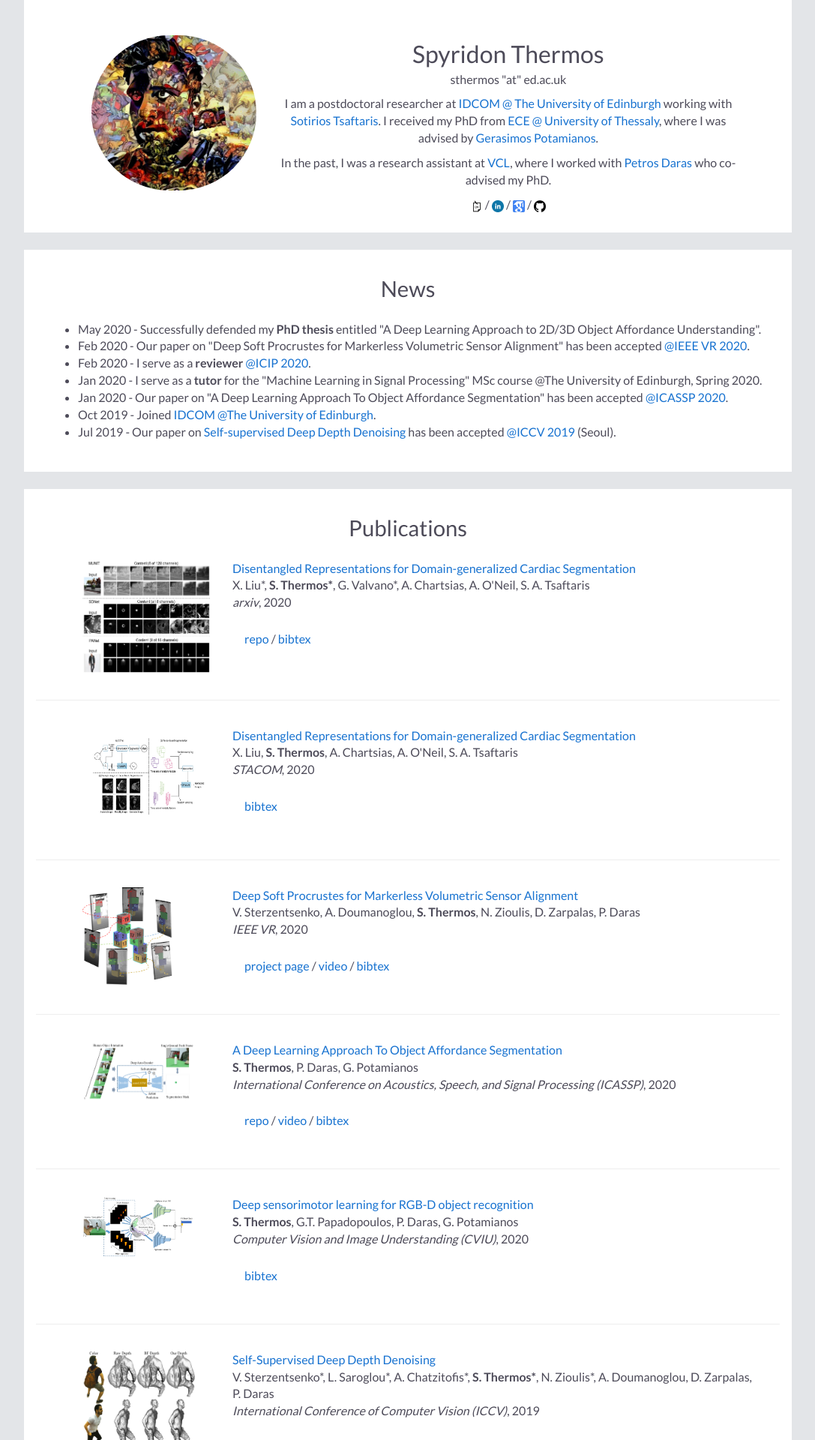
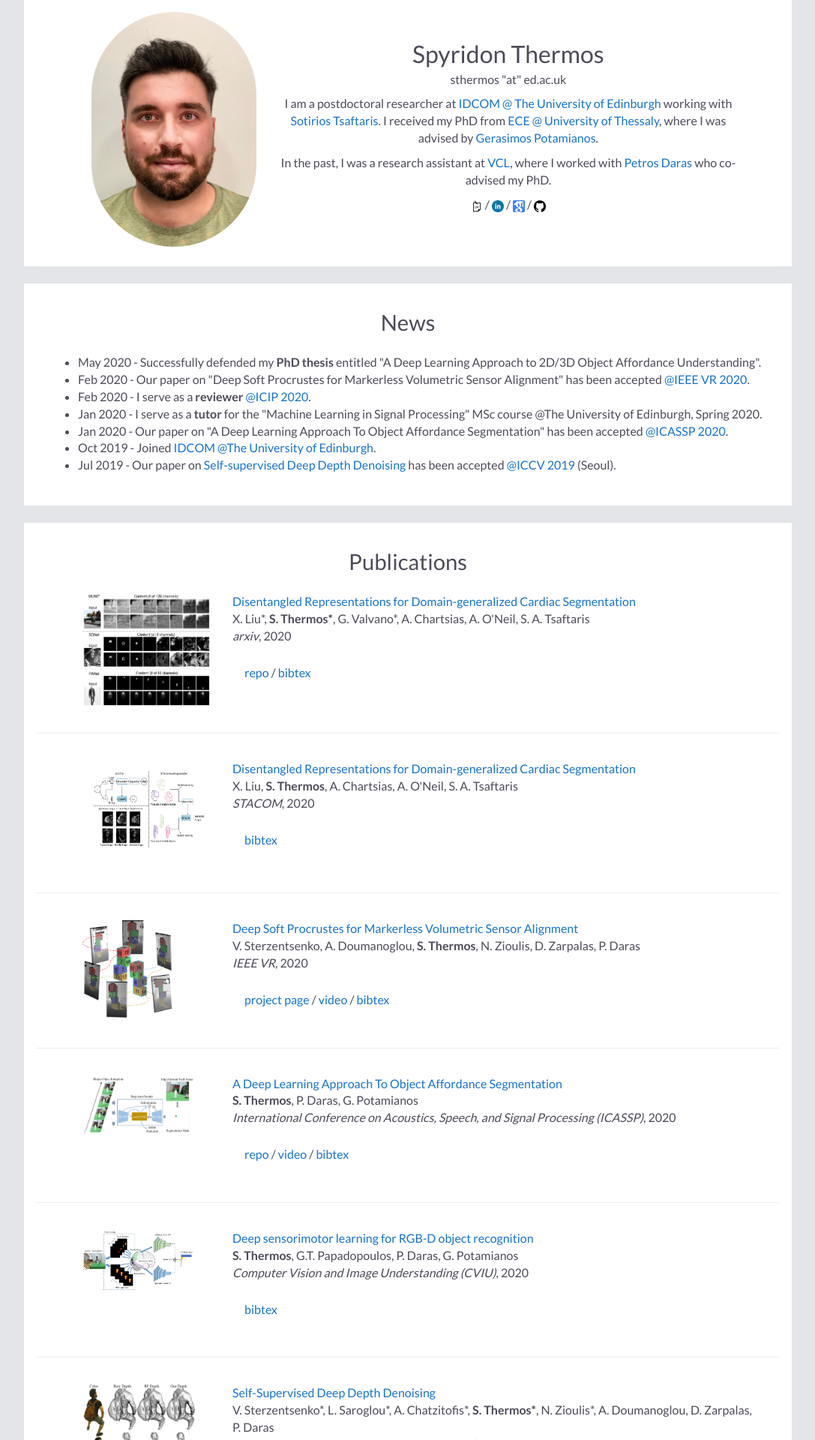
Before and after one commit to spthermo/spthermo.github.io, a Jekyll site: the page built from index.md, in a window 1280 px wide. Shown: the top 1920 px of the page at 75% size, without its empty margins (96-1183 px from the left). Built offline with Jekyll 4.4.1, drawn with Linux system fonts in a browser that asks for light colours; nearby versions of some CDN libraries; our own code applies the rules of GitHub Pages for plain Markdown files.

Commit message:
Update default.html

```diff
--- a/_layouts/default.html
+++ b/_layouts/default.html
@@ -28,7 +28,7 @@
     <table width="900" border="0" align="center" cellpadding="20">
       <table width="90%" align="center" border="0" cellpadding="10">
         <tr>
-          <td width="30%"><div class="instructorphoto"><img src="assets/images/deepArtMe.jpg" id="spiros"></div></td>
+          <td width="30%"><div class="instructorphoto"><img src="assets/images/me.jpg" id="spiros"></div></td>
           <td width="70%" valign="top">
             <p align="center">&nbsp;</p>
 
```
